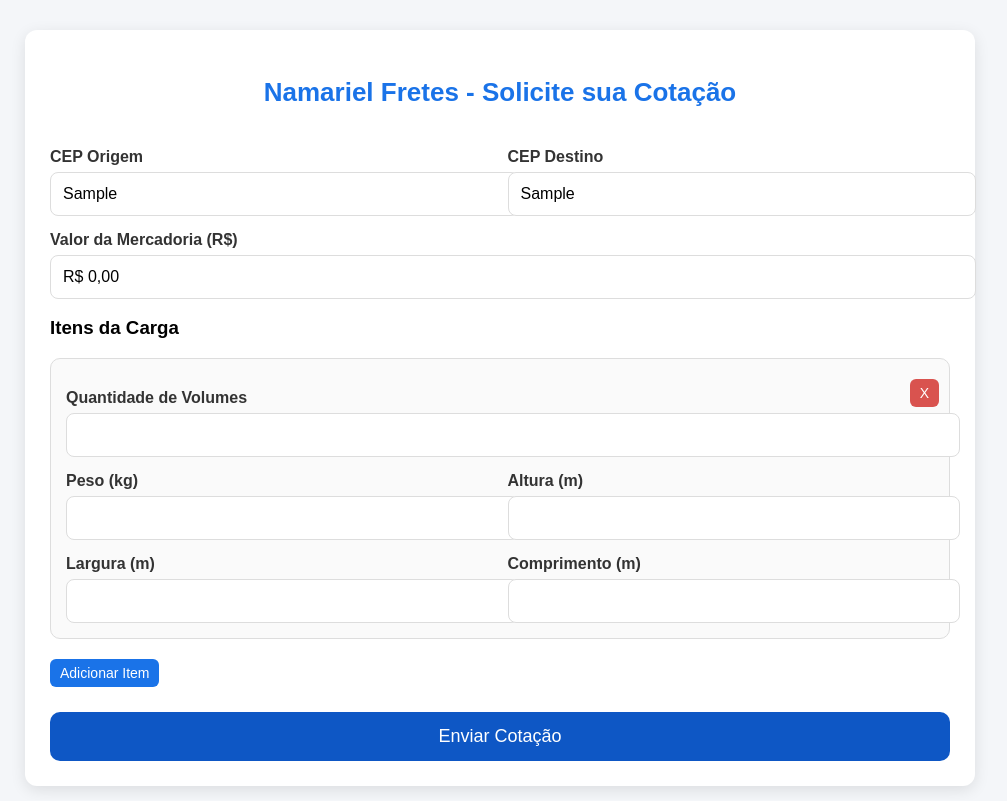
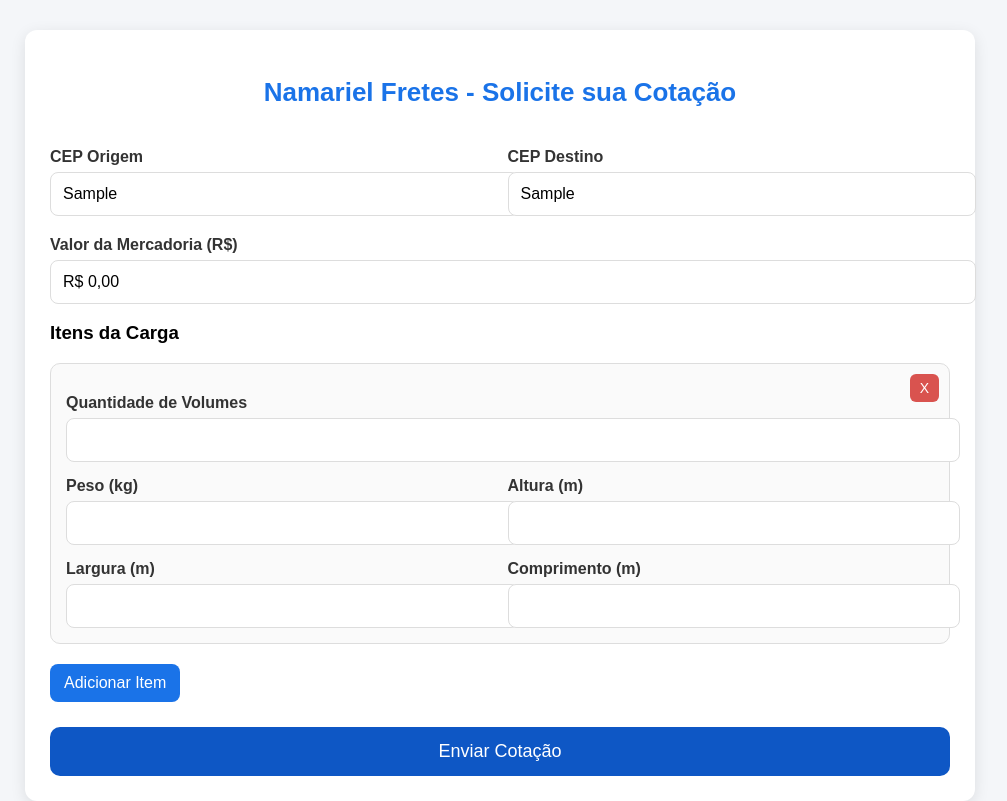
Before and after one commit to fernandojbo/seuusuario.github.io, a plain HTML site: page index.html in a window 1280 px wide. Both pictures are taken after typing "Sample", "Sample", "Sample" into the empty fields and a click on the button "Adicionar Item". Shown: the whole page, without its empty margins (140-1147 px from the left). Drawn offline with Linux system fonts and the light colour scheme.

Commit message:
Update index.html

```diff
--- a/index.html
+++ b/index.html
@@ -1,8 +1,8 @@
 <!DOCTYPE html>
 <html lang="pt-BR">
 <head>
-<meta charset="UTF-8" />
-<meta name="viewport" content="width=device-width, initial-scale=1.0" />
+<meta charset="UTF-8">
+<meta name="viewport" content="width=device-width, initial-scale=1.0">
 <title>Namariel Fretes</title>
 
 <style>
@@ -37,7 +37,7 @@
         color: #333;
     }
 
-    input, select {
+    input {
         width: 100%;
         padding: 12px;
         margin-top: 6px;
@@ -52,40 +52,41 @@
         width: 100%;
     }
 
-    .row > div {
+    .row div {
         flex: 1;
     }
 
     .item-box {
         border: 1px solid #ddd;
         padding: 15px;
+        margin-top: 15px;
         border-radius: 10px;
-        margin-top: 15px;
         background: #fafafa;
         position: relative;
     }
 
-    .add-btn, .remove-btn {
-        background: #1a73e8;
-        color: white;
+    .remove-btn {
+        background: #d9534f;
+        color: #fff;
+        border: none;
         padding: 6px 10px;
         border-radius: 6px;
+        font-size: 14px;
         cursor: pointer;
-        font-size: 14px;
-        border: none;
-        margin-top: 10px;
-    }
-
-    .remove-btn {
-        background: #d9534f;
         position: absolute;
+        top: 10px;
         right: 10px;
-        top: 10px;
     }
 
     #addItem {
         margin-top: 20px;
         background: #1a73e8;
+        color: #fff;
+        border: none;
+        padding: 10px 14px;
+        font-size: 16px;
+        border-radius: 8px;
+        cursor: pointer;
     }
 
     .submit-btn {
@@ -102,12 +103,12 @@
 
     .city-label {
         font-size: 14px;
+        font-weight: bold;
+        color: #1a73e8;
         margin-top: 5px;
-        color: #1a73e8;
-        font-weight: bold;
+        display: block;
     }
 </style>
-
 </head>
 <body>
 
@@ -118,59 +119,58 @@
     <div class="row">
         <div>
             <label>CEP Origem</label>
-            <input type="text" id="cepOrigem" maxlength="9" onblur="buscarCidade(this, 'cidadeOrigem')" />
+            <input type="text" id="cepOrigem" maxlength="9" onblur="buscarCidade(this, 'cidadeOrigem')">
             <span id="cidadeOrigem" class="city-label"></span>
         </div>
 
         <div>
             <label>CEP Destino</label>
-            <input type="text" id="cepDestino" maxlength="9" onblur="buscarCidade(this, 'cidadeDestino')" />
+            <input type="text" id="cepDestino" maxlength="9" onblur="buscarCidade(this, 'cidadeDestino')">
             <span id="cidadeDestino" class="city-label"></span>
         </div>
     </div>
 
     <label>Valor da Mercadoria (R$)</label>
-    <input type="text" id="valorMercadoria" oninput="mascaraMoeda(this)" />
+    <input type="text" id="valorMercadoria" oninput="mascaraMoeda(this)">
 
     <h3>Itens da Carga</h3>
+
     <div id="itensContainer"></div>
 
-    <button id="addItem" class="add-btn">Adicionar Item</button>
+    <button id="addItem">Adicionar Item</button>
 
     <button class="submit-btn">Enviar Cotação</button>
 
 </div>
 
 <script>
-/* Máscara de dinheiro */
-function mascaraMoeda(input) {
-    let value = input.value.replace(/\D/g, "");
-    value = (value / 100).toFixed(2) + "";
-    value = value.replace(".", ",");
-    value = "R$ " + value.replace(/\B(?=(\d{3})+(?!\d))/g, ".");
-    input.value = value;
+/* Máscara em formato R$ */
+function mascaraMoeda(campo) {
+    let v = campo.value.replace(/\D/g, "");
+    v = (v / 100).toFixed(2) + "";
+    v = v.replace(".", ",");
+    v = "R$ " + v.replace(/\B(?=(\d{3})+(?!\d))/g, ".");
+    campo.value = v;
 }
 
-/* Buscar cidade via API VIACEP */
-function buscarCidade(campo, destino) {
-    const cep = campo.value.replace(/\D/g, "");
-
+/* Buscar cidade automaticamente */
+function buscarCidade(input, destino) {
+    const cep = input.value.replace(/\D/g, "");
     if (cep.length !== 8) return;
 
     fetch(`https://viacep.com.br/ws/${cep}/json/`)
-        .then(resp => resp.json())
-        .then(data => {
-            if (!data.erro) {
-                document.getElementById(destino).textContent = data.localidade + " - " + data.uf;
+        .then(r => r.json())
+        .then(d => {
+            if (!d.erro) {
+                document.getElementById(destino).textContent =
+                    `${d.localidade} - ${d.uf}`;
             }
         });
 }
 
-/* Adicionar item */
+/* Adicionar itens sem recarregar */
 document.getElementById("addItem").addEventListener("click", function (e) {
-    e.preventDefault(); // impede recarregar a página
-
-    const container = document.getElementById("itensContainer");
+    e.preventDefault();
 
     const div = document.createElement("div");
     div.className = "item-box";
@@ -179,32 +179,32 @@ document.getElementById("addItem").addEventListener("click", function (e) {
         <button class="remove-btn" onclick="this.parentNode.remove()">X</button>
 
         <label>Quantidade de Volumes</label>
-        <input type="number" class="qtd" />
+        <input type="number" class="qtd">
 
         <div class="row">
             <div>
                 <label>Peso (kg)</label>
-                <input type="number" class="peso" />
+                <input type="number" class="peso">
             </div>
             <div>
                 <label>Altura (m)</label>
-                <input type="number" class="altura" />
+                <input type="number" class="altura">
             </div>
         </div>
 
         <div class="row">
             <div>
                 <label>Largura (m)</label>
-                <input type="number" class="largura" />
+                <input type="number" class="largura">
             </div>
             <div>
                 <label>Comprimento (m)</label>
-                <input type="number" class="comprimento" />
+                <input type="number" class="comprimento">
             </div>
         </div>
     `;
 
-    container.appendChild(div);
+    document.getElementById("itensContainer").appendChild(div);
 });
 </script>
 
```
